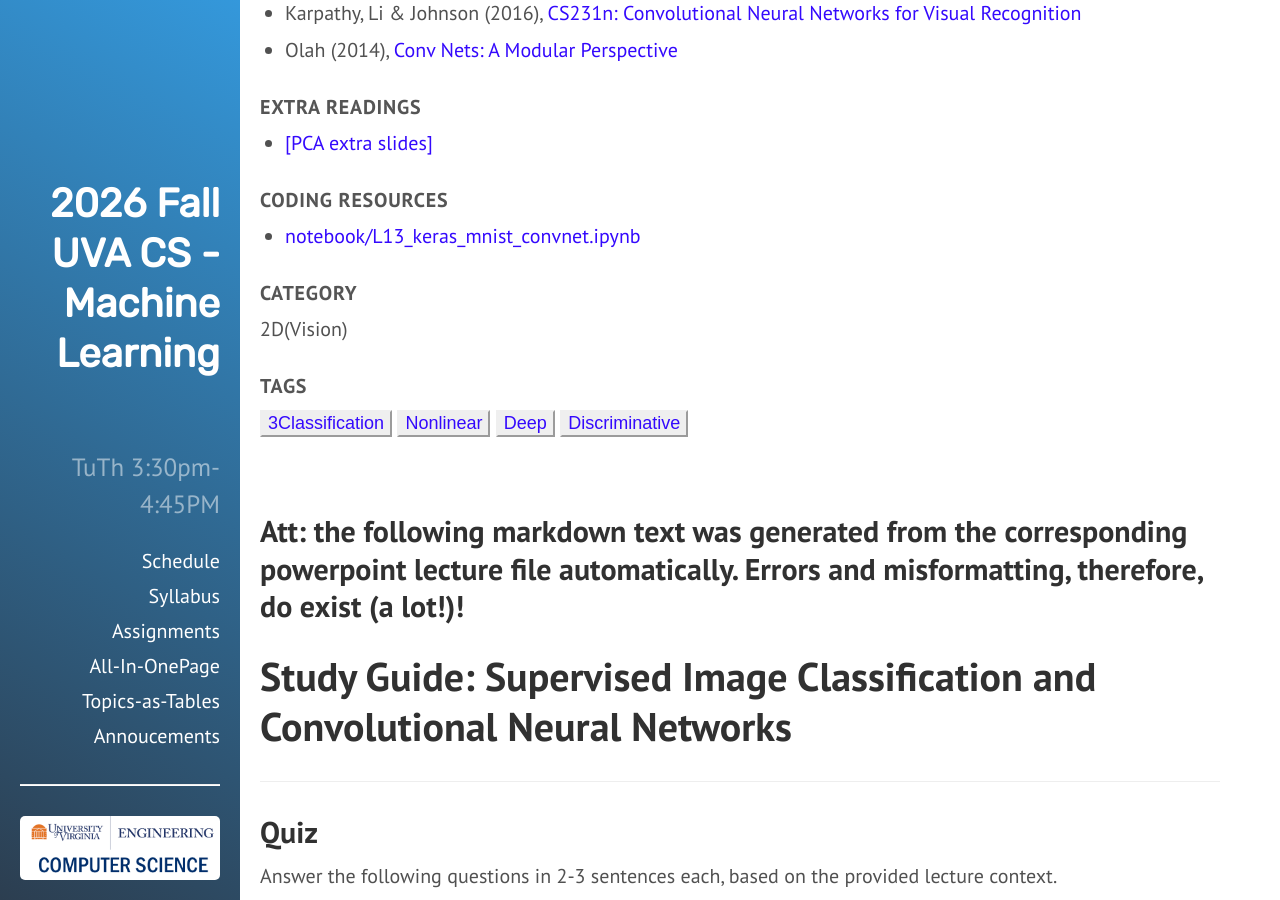
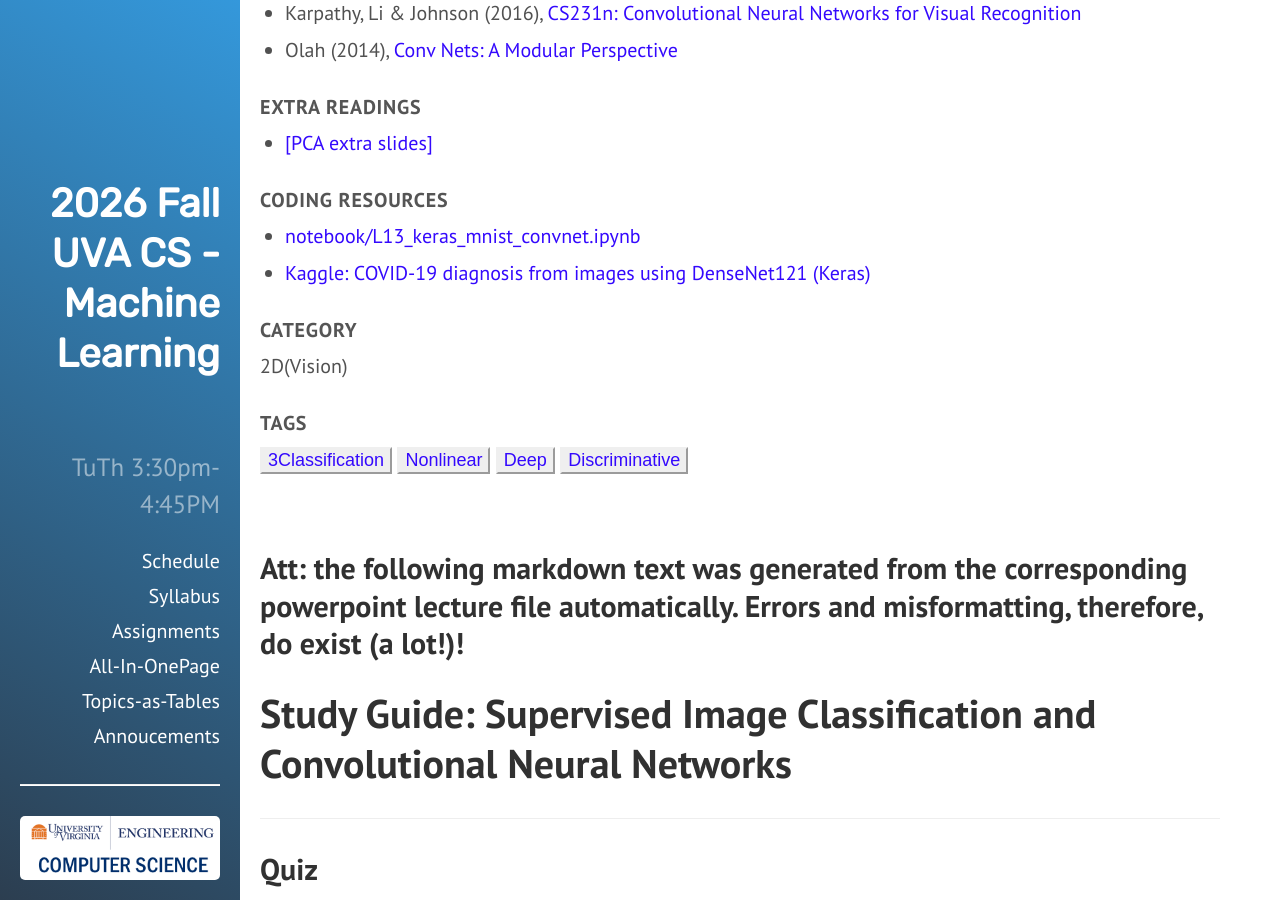
Before and after one commit to qiyanjun/2026Fall-UVA-CS-MachineLearningDeep, a Jekyll site: the page built from _contents/S3-L08-CNN.md, in a window 1280 px wide and 900 px high, scrolled down 422 px. Built offline with Jekyll 4.4.1, drawn with Linux system fonts in a browser that asks for light colours.

Commit message:
Add Kaggle DenseNet notebook to CNN coding resources
Co-Authored-By: Claude Opus 5.5 <noreply@anthropic.com>

```diff
--- a/_contents/S3-L08-CNN.md
+++ b/_contents/S3-L08-CNN.md
@@ -15,7 +15,7 @@ tags:
 - Nonlinear
 - Deep
 - Discriminative
-notebooks: '<a href="https://colab.research.google.com/github/qiyanjun/2026Fall-UVA-CS-MachineLearningDeep/blob/main/notebook/L13_keras_mnist_convnet.ipynb" target="_blank">notebook/L13_keras_mnist_convnet.ipynb</a>'
+notebooks: '<a href="https://colab.research.google.com/github/qiyanjun/2026Fall-UVA-CS-MachineLearningDeep/blob/main/notebook/L13_keras_mnist_convnet.ipynb" target="_blank">notebook/L13_keras_mnist_convnet.ipynb</a> · <a href="https://www.kaggle.com/code/shawon10/covid-19-diagnosis-from-images-using-densenet121" target="_blank">Kaggle: COVID-19 diagnosis from images using DenseNet121 (Keras)</a>'
 ---
 
 
```
